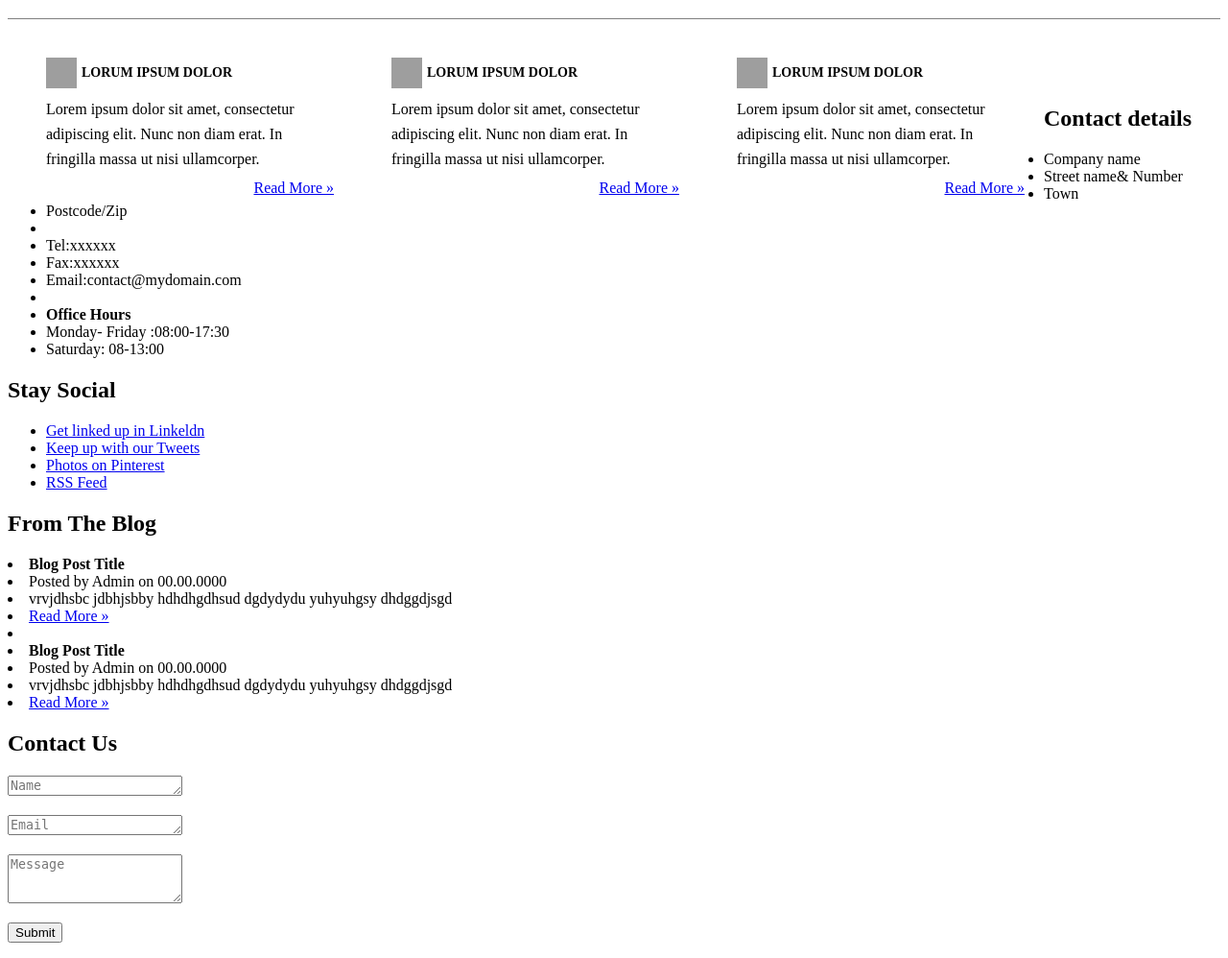
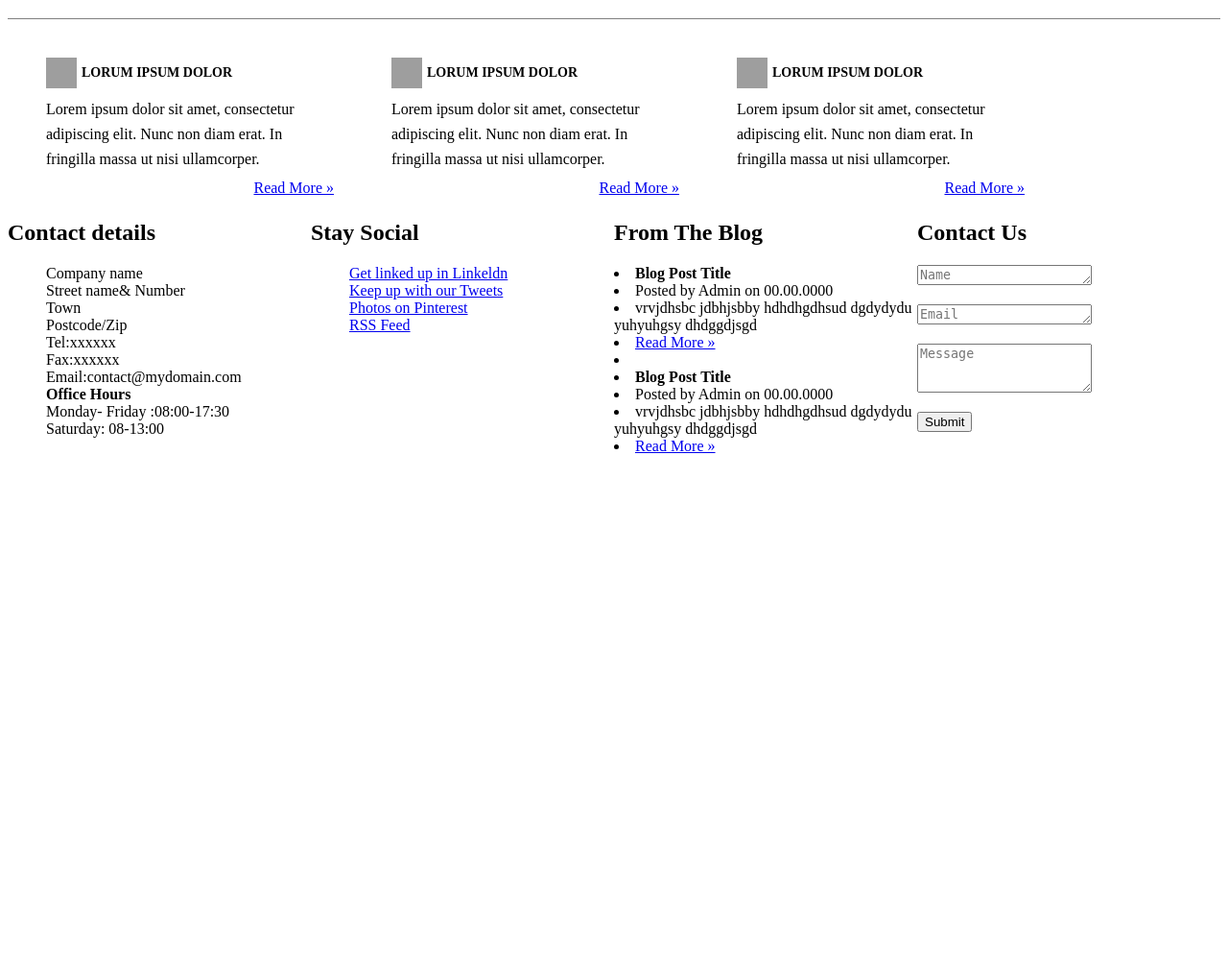
Before and after one commit to RetineCocaj/BI_19-20_Gr8, a PHP site: page / in a window 1280 px wide. Shown: the part 602-1600 px from the top of the page at 96% size. After the commit the page ends 1074 px from the top, so only its background shows below. Run offline with PHP 8.4, Linux system fonts and the light colour scheme; grey boxes are pictures that could not be loaded.

Commit message:
Update stilizimiCSS.css

```diff
--- a/stilizimiCSS.css
+++ b/stilizimiCSS.css
@@ -118,3 +118,21 @@ small{
 #container .readmore{
     text-align:right;
 }
+
+.block{
+
+  float: left;
+  width: 25%;
+  margin:0px;
+  padding:0px;
+
+}
+ul{
+    list-style-type: none;
+}
+
+.footer:after {
+  content: "";
+  display: table;
+  clear: both;
+}
```
